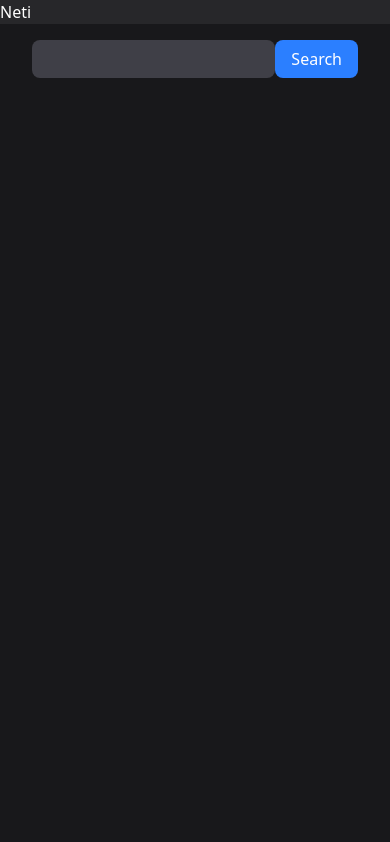
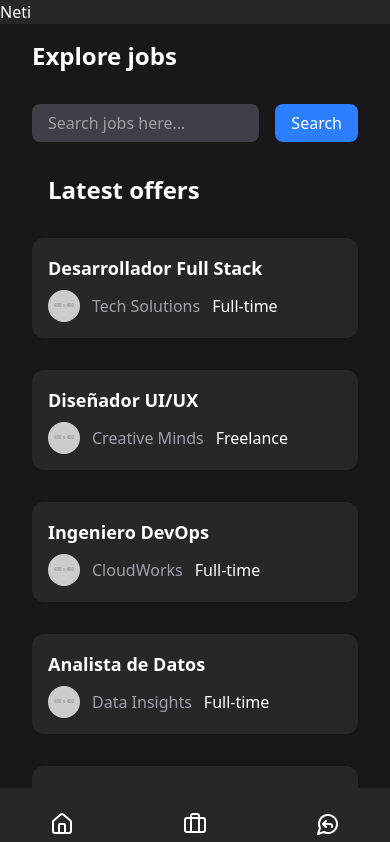
Before and after one commit to zaokdev/neti-frontend, a React (Vite) app: page /jobs in a window 390 px wide. Shown: the top 842 px of the page. Built offline with nearby package versions, Linux system fonts and the light colour scheme.

Commit message:
Added responsive sidebar

```diff
--- a/src/pages/Jobs.tsx
+++ b/src/pages/Jobs.tsx
@@ -2,12 +2,158 @@ import Button from "./components/Button";
 import Input from "./components/Input";
 
 const Jobs = () => {
+
+  const mockData = [
+    {
+      "id": 1,
+      "title": "Desarrollador Full Stack",
+      "company": {
+        "id": 101,
+        "name": "Tech Solutions",
+        "image": "https://placehold.co/400x400"
+      },
+      "location": "Ciudad de México, México",
+      "contractType": "Full-time",
+      "salary": "50,000 - 70,000 MXN",
+      "details": "Buscamos un desarrollador full stack con experiencia en React y Node.js para trabajar en proyectos innovadores. Requisitos: 3+ años de experiencia en desarrollo web. Conocimientos en React, Node.js y MongoDB. Experiencia con metodologías ágiles. Beneficios: Trabajo remoto. Seguro médico. Bonos por desempeño.",
+      "publishedAt": "2025-02-19",
+      "applyUrl": "https://techsolutions.com/apply/fullstack",
+      "contact": {
+        "email": "recruitment@techsolutions.com",
+        "phone": "+52 55 1234 5678"
+      }
+    },
+    {
+      "id": 2,
+      "title": "Diseñador UI/UX",
+      "company": {
+        "id": 102,
+        "name": "Creative Minds",
+        "image": "https://placehold.co/400x400"
+      },
+      "location": "Remoto",
+      "contractType": "Freelance",
+      "salary": "Por proyecto",
+      "details": "Buscamos un diseñador UI/UX para colaborar en el diseño de interfaces atractivas y funcionales. Requisitos: Experiencia en Figma y Adobe XD. Conocimientos de usabilidad y accesibilidad. Capacidad para trabajar en equipo. Beneficios: Horarios flexibles. Posibilidad de contrato a largo plazo. Acceso a cursos de diseño.",
+      "publishedAt": "2025-02-18",
+      "applyUrl": "https://creativeminds.com/apply/uiux",
+      "contact": {
+        "email": "jobs@creativeminds.com"
+      }
+    },
+    {
+      "id": 3,
+      "title": "Ingeniero DevOps",
+      "company": {
+        "id": 103,
+        "name": "CloudWorks",
+        "image": "https://placehold.co/400x400"
+      },
+      "location": "Barcelona, España",
+      "contractType": "Full-time",
+      "salary": "60,000 - 80,000 EUR",
+      "details": "Se busca un ingeniero DevOps con experiencia en AWS, Docker y Kubernetes para optimizar nuestra infraestructura en la nube. Requisitos: Experiencia con AWS y herramientas de CI/CD. Conocimientos en contenedores y orquestación (Docker, Kubernetes). Manejo de infraestructura como código (Terraform, Ansible). Beneficios: Opción de trabajo híbrido. Seguro de vida y salud. Presupuesto anual para formación.",
+      "publishedAt": "2025-02-17",
+      "applyUrl": "https://cloudworks.com/jobs/devops",
+      "contact": {
+        "email": "careers@cloudworks.com",
+        "phone": "+34 600 123 456"
+      }
+    },
+    {
+      "id": 4,
+      "title": "Analista de Datos",
+      "company": {
+        "id": 104,
+        "name": "Data Insights",
+        "image": "https://placehold.co/400x400"
+      },
+      "location": "Buenos Aires, Argentina",
+      "contractType": "Full-time",
+      "salary": "40,000 - 55,000 ARS",
+      "details": "Estamos en búsqueda de un Analista de Datos para interpretar datos y generar informes estratégicos. Requisitos: Experiencia en SQL, Python y Power BI. Habilidad para análisis estadístico. Beneficios: Plan de carrera. Seguro de salud. Home office parcial.",
+      "publishedAt": "2025-02-16",
+      "applyUrl": "https://datainsights.com/jobs/analyst",
+      "contact": {
+        "email": "recruitment@datainsights.com"
+      }
+    },
+    {
+      "id": 5,
+      "title": "Gerente de Marketing Digital",
+      "company": {
+        "id": 105,
+        "name": "Ecom Growth",
+        "image": "https://placehold.co/400x400"
+      },
+      "location": "Santiago, Chile",
+      "contractType": "Full-time",
+      "salary": "2,500,000 - 3,500,000 CLP",
+      "details": "Lidera estrategias de marketing digital para e-commerce y generación de leads. Requisitos: Experiencia en SEO, SEM y redes sociales. Manejo de plataformas de automatización de marketing. Beneficios: Oportunidad de crecimiento. Trabajo híbrido. Bonos por desempeño.",
+      "publishedAt": "2025-02-15",
+      "applyUrl": "https://ecomgrowth.com/apply/marketing",
+      "contact": {
+        "email": "hr@ecomgrowth.com"
+      }
+    },
+    {
+      "id": 6,
+      "title": "Especialista en Ciberseguridad",
+      "company": {
+        "id": 106,
+        "name": "SecureTech",
+        "image": "https://placehold.co/400x400"
+      },
+      "location": "Madrid, España",
+      "contractType": "Full-time",
+      "salary": "65,000 - 85,000 EUR",
+      "details": "Buscamos un especialista en ciberseguridad para reforzar la seguridad de nuestros sistemas. Requisitos: Conocimientos en análisis de vulnerabilidades, pentesting y gestión de riesgos. Certificaciones en seguridad (CISSP, CEH). Beneficios: Plan de certificaciones. Seguro médico premium. Trabajo remoto parcial.",
+      "publishedAt": "2025-02-14",
+      "applyUrl": "https://securetech.com/jobs/security",
+      "contact": {
+        "email": "security@securetech.com",
+        "phone": "+34 911 987 654"
+      }
+    },
+    {
+      "id": 7,
+      "title": "Desarrollador Móvil (iOS/Android)",
+      "company": {
+        "id": 107,
+        "name": "AppMovil",
+        "image": "https://placehold.co/400x400"
+      },
+      "location": "Remoto",
+      "contractType": "Full-time",
+      "salary": "55,000 - 75,000 USD",
+      "details": "Estamos buscando un desarrollador móvil con experiencia en Swift y Kotlin para crear aplicaciones de alto rendimiento. Requisitos: Experiencia en desarrollo de apps nativas para iOS y Android. Conocimientos en Flutter o React Native son un plus. Beneficios: Trabajo 100% remoto. Presupuesto para formación. Seguro médico.",
+      "publishedAt": "2025-02-13",
+      "applyUrl": "https://appmovil.com/apply/mobiledev",
+      "contact": {
+        "email": "jobs@appmovil.com"
+      }
+    }
+  ]
+
   return (
     <section className="md:col-span-10 flex flex-col md:px-10 py-4 px-8 gap-8 max-h-fit">
-      <form className="flex-1 flex max-h-fit items-stretch justify-center">
-        <Input id="" name="" type="" className="h-full" />
+      <h2 className="text-2xl font-bold">Explore jobs</h2>
+      <form className="flex-1 flex max-h-fit items-stretch justify-center gap-4">
+        <Input id="job" name="job" type="text" className="h-full" placeholder="Search jobs here..." />
         <Button type="submit">Search</Button>
       </form>
+      <h2 className="text-2xl font-bold pl-4">Latest offers</h2>
+      {/*MAPEAR EL MOCK DE LOS TRABAJOS (cuando sea dinámico me voy a querer colgar :c) */}
+      {mockData.map((job)=>(
+        <div key={job.id} className="bg-zinc-800 p-4 rounded-xl">
+          <h2 className="text-lg font-bold mb-2">{job.title}</h2>
+          <div className="flex gap-3 items-center w-fit">
+            <img src={job.company.image} className="w-8 h-8 rounded-full" />
+          <span className="text-zinc-400">{job.company.name}</span>
+          <p>{job.contractType}</p>
+          </div>
+        </div>
+      ))}
     </section>
   );
 };
--- a/src/pages/MainHomePage.tsx
+++ b/src/pages/MainHomePage.tsx
@@ -91,13 +91,13 @@ const MainHomePage = () => {
 
   return (
     <>
-      <div className="md:col-span-8 flex flex-col md:px-10 py-4 px-8 gap-8">
+      <div className="md:col-span-7 flex flex-col md:px-10 py-4 px-8 gap-8">
         <SubmitAPost />
         {posts.map((post: PostType) => (
           <Post post={post} key={post.id} />
         ))}
       </div>
-      <aside className="hidden md:block col-span-2 mt-4">
+      <aside className="hidden md:block col-span-3 mt-4">
         <div className="bg-zinc-800 rounded-xl">
           {/* Sería bueno un endpoint que recopile los posts con más likes en las últimas 24 horas */}
           <h2 className="font-bold text-lg p-3">Trendiest posts</h2>
--- a/src/pages/components/JobOverview.tsx
+++ b/src/pages/components/JobOverview.tsx
@@ -1,6 +1,10 @@
 import React from "react";
 
 const JobOverview = () => {
+
+
+
+
   return <div>JobOverview</div>;
 };
 
--- a/src/pages/components/Post.tsx
+++ b/src/pages/components/Post.tsx
@@ -9,6 +9,7 @@ interface PostProps {
 }
 
 const Post: React.FC<PostProps> = ({ post }) => {
+
   const [yourLike, setYourLike] = useState(false);
   const [showModal, setShowModal] = useState(false);
   const navigate = useNavigate();
--- a/src/pages/layouts/MainLayout.tsx
+++ b/src/pages/layouts/MainLayout.tsx
@@ -6,31 +6,32 @@ const MainLayout = () => {
   return (
     <main className="flex flex-col text-white min-h-screen max-h-fit">
       <NavBar />
+      {/* la sidebar uwu */}
       <section className="bg-zinc-900 flex-1 md:grid-cols-12 md:grid xl:px-32">
-        <div className="hidden bg-zinc-800 col-span-2 md:flex md:justify-start">
-          <ul className="mt-4 flex-1 flex flex-col gap-2">
-            <li>
+        <div className="fixed w-full md:w-auto md:relative bg-zinc-800 col-span-2 md:flex md:justify-start bottom-0">
+          <ul className="mt-4 flex-1 flex md:flex-col gap-2 md:px-2 h12">
+            <li className="flex-1 md:flex-none">
               <Link
                 to={"/"}
-                className="bor flex gap-2 hover:bg-zinc-700 px-4 py-2 rounded-4xl"
+                className="flex gap-2 hover:bg-zinc-700 px-4 py-2 md:rounded-4xl justify-center md:justify-start"
               >
-                <HomeIcon className="shrink-0" /> Home
+                <HomeIcon className="shrink-0" /> <p className="hidden md:block">Home</p>
               </Link>
             </li>
-            <li>
+            <li className="flex-1 md:flex-none">
               <Link
                 to={"jobs"}
-                className="flex gap-2 hover:bg-zinc-700 px-4 py-2 rounded-4xl"
+                className="flex gap-2 hover:bg-zinc-700 px-4 py-2 md:rounded-4xl justify-center md:justify-start"
               >
-                <Briefcase /> Jobs
+                <Briefcase /> <p className="hidden md:block">Jobs</p>
               </Link>
             </li>
-            <li>
+            <li className="flex-1 md:flex-none">
               <Link
                 to={"messages"}
-                className="flex gap-2 hover:bg-zinc-700 px-4 py-2 rounded-4xl"
+                className="flex gap-2 hover:bg-zinc-700 px-4 py-2 md:rounded-4xl justify-center md:justify-start"
               >
-                <MessageCircleReplyIcon className="shrink-0" /> Messages
+                <MessageCircleReplyIcon className="shrink-0" /> <p className="hidden md:block">Messages</p>
               </Link>
             </li>
           </ul>
--- a/src/styles/modal.css
+++ b/src/styles/modal.css
@@ -12,7 +12,7 @@
   }
 
   .modal-content {
-    background-color: rgba(0, 0, 0);
+    background-color: #27272a;
     padding: 20px;
     border-radius: 8px;
     min-width: 400px;
```
